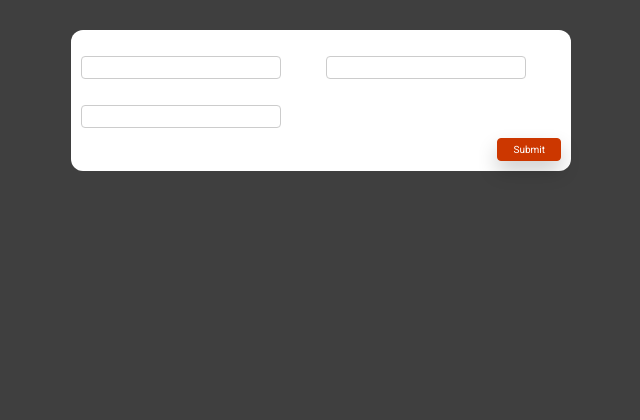
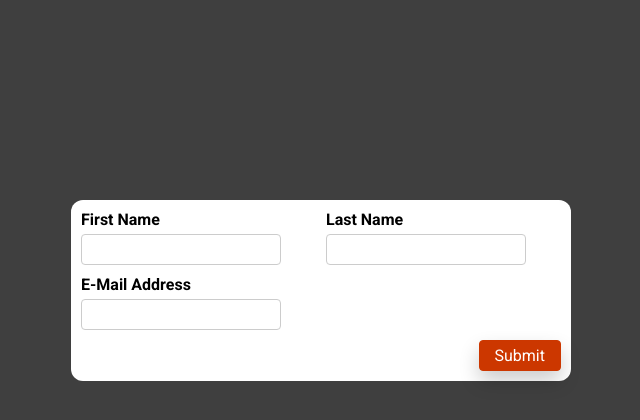
Before and after one commit to MwauStephen/Form-validation, a React (Create React App) app: page / in a window 1280 px wide. Shown: the top 420 px of the page, without its empty margins (319-959 px from the left). Built offline with nearby package versions, Linux system fonts and the light colour scheme.

Commit message:
added some styling

```diff
--- a/src/Components/BasicForm.js
+++ b/src/Components/BasicForm.js
@@ -18,6 +18,7 @@ const BasicForm = () => {
         <label htmlFor="name">E-Mail Address</label>
         <input type="text" id="name" />
       </div>
+
       <div className={styles["form-actions"]}>
         <button>Submit</button>
       </div>
--- a/src/Components/BasicForm.module.css
+++ b/src/Components/BasicForm.module.css
@@ -8,6 +8,7 @@
 }
 
 .form-control label {
+  color: #000;
   font-weight: bold;
   margin-bottom: 0.5rem;
 }
--- a/src/index.css
+++ b/src/index.css
@@ -14,10 +14,11 @@ body {
   background-color: #3f3f3f;
 }
 .app {
+  font-size: 1.6rem;
   width: 90%;
   max-width: 50rem;
   padding: 1rem;
   border-radius: 1.2rem;
   background-color: white;
-  margin: 3rem auto;
+  margin: 20rem auto;
 }
```
